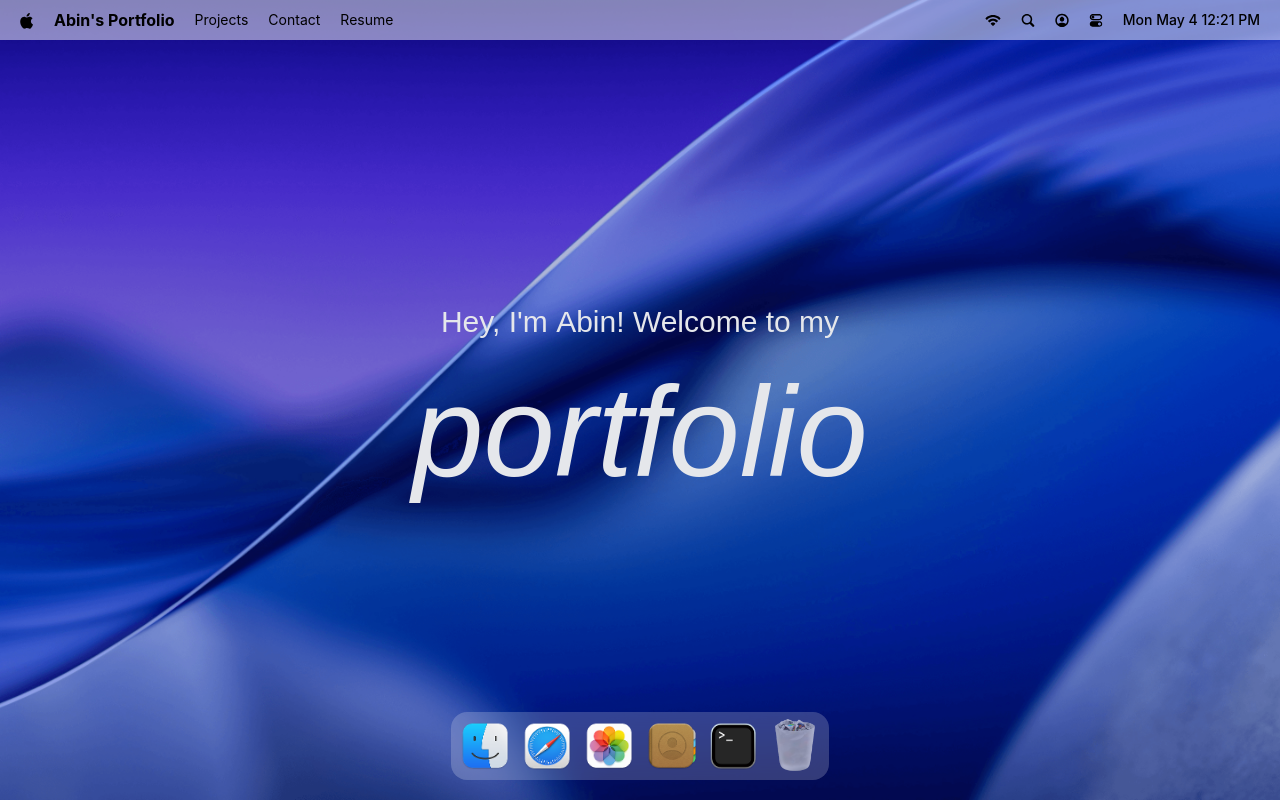
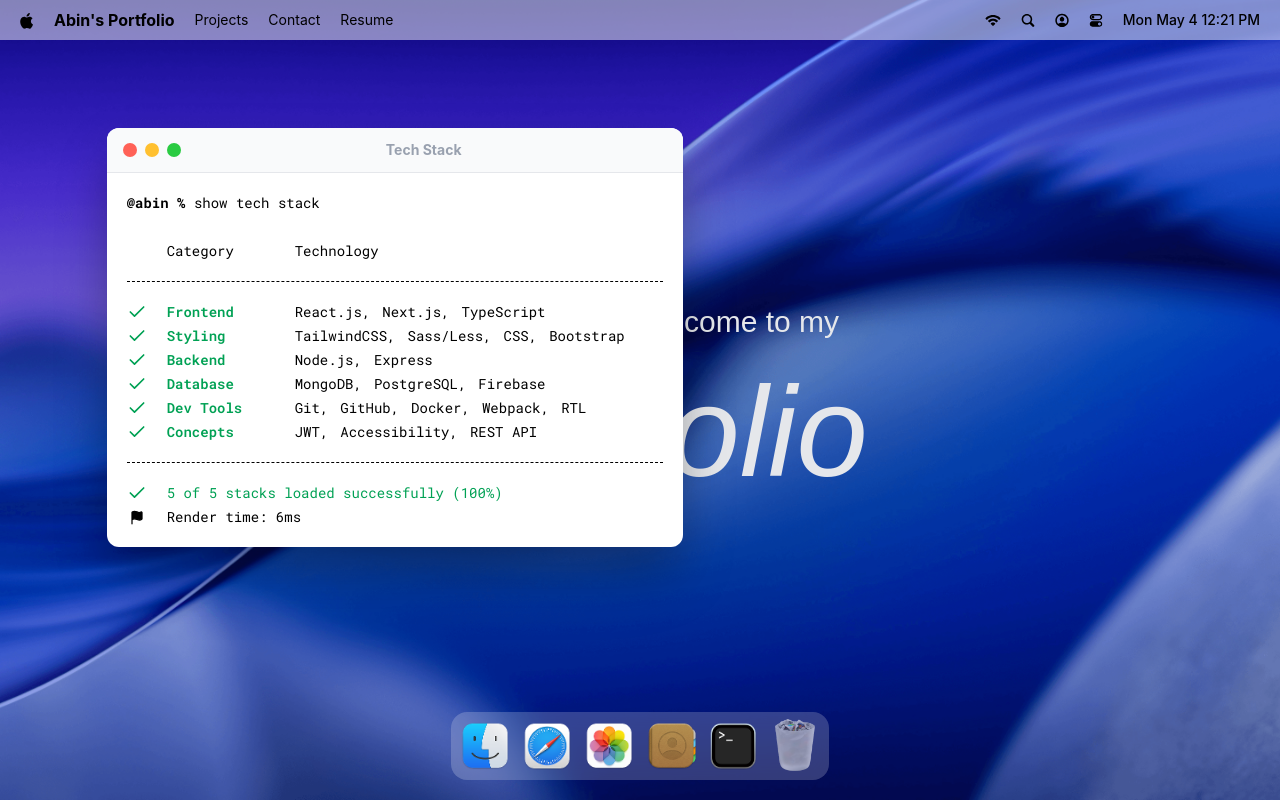
Before and after one commit to Abin-98/MacOS_portfolio, a React (Vite) app: page / in a window 1280 px wide. Both pictures are taken after a click on the button 733 px from the left and 746 px from the top of the page. Built offline with nearby package versions, Linux system fonts and the light colour scheme; a web font is replaced by a local one.

Commit message:
implement a hoc for managing window states and add the first window - terminal

```diff
--- a/src/App.jsx
+++ b/src/App.jsx
@@ -1,4 +1,10 @@
 import {Dock, Navbar, Welcome} from "#components"
+import gsap from "gsap"
+import { Draggable } from "gsap/Draggable"
+
+import { Terminal } from "#windows"
+
+gsap.registerPlugin(Draggable)
 
 const App = () => {
   return (
@@ -6,6 +12,8 @@
      <Navbar/>
      <Welcome/>
      <Dock/>
+
+     <Terminal/>
     </main>
   )
 }
--- /dev/null
+++ b/src/components/WindowControls.jsx
@@ -0,0 +1,14 @@
+import useWindowStore from "#store/window"
+
+const WindowControls = ({target}) => {
+    const {closeWindow} = useWindowStore()
+  return (
+    <div id="window-controls">
+      <div className="close" onClick={() => closeWindow(target)}/>
+      <div className="minimize"></div>
+      <div className="maximize"></div>
+    </div>
+  )
+}
+
+export default WindowControls
--- a/src/components/index.js
+++ b/src/components/index.js
@@ -1,5 +1,6 @@
 import Navbar from "#components/Navbar.jsx"
 import Welcome from "#components/Welcome.jsx"
 import Dock from "#components/Dock.jsx"
+import WindowControls from "./WindowControls"
 
-export {Navbar, Welcome, Dock}
+export {Navbar, Welcome, Dock, WindowControls}
--- a/src/constants/index.js
+++ b/src/constants/index.js
@@ -101,28 +101,34 @@
 
 const techStack = [
   {
+    id: 1,
     category: "Frontend",
-    items: ["React.js", "Next.js", "TypeScript", "Redux Saga", "Zustand"],
+    items: ["React.js", "Next.js", "TypeScript"],
   },
   {
+    id: 2,
     category: "Styling",
-    items: ["Tailwind CSS", "Sass/Less", "CSS", "Bootstrap", "Tachyons CSS"],
+    items: ["TailwindCSS", "Sass/Less", "CSS", "Bootstrap"],
   },
   {
+    id: 3,
     category: "Backend",
     items: ["Node.js", "Express"],
   },
   {
+    id: 4,
     category: "Database",
     items: ["MongoDB", "PostgreSQL", "Firebase"],
   },
   {
+    id: 5,
     category: "Dev Tools",
     items: ["Git", "GitHub", "Docker", "Webpack", "RTL"],
   },
   {
+    id: 6,
     category: "Concepts",
-    items: ["Performance Optimization", "Responsive Layout", "API Integration"],
+    items: ["JWT", "Accessibility", "REST API"],
   }
 ];
 
--- /dev/null
+++ b/src/hoc/WindowWrapper.jsx
@@ -0,0 +1,50 @@
+import useWindowStore from "#store/window"
+import { useGSAP } from "@gsap/react"
+import gsap from "gsap"
+import { Draggable } from "gsap/Draggable"
+import { useLayoutEffect, useRef } from "react"
+
+const WindowWrapper = (Component, windowKey) => {
+    const Wrapped = (props) => {
+        const { focusWindow, windows } = useWindowStore()
+        const { isOpen, zIndex } = windows[windowKey]
+        const ref = useRef(null)
+
+        useGSAP(() => {
+            const el = ref.current
+            if (!el || !isOpen) return
+
+            el.style.display = "block"
+
+            gsap.fromTo(el,
+                { scale: 0.8, opacity: 0, y: 40 },
+                { scale: 1, opacity: 1, y: 0, duration: 0.4,
+                    ease: "power3.out" })
+        }, [isOpen])
+
+        useGSAP(() => {
+            const el = ref.current
+            if(!el) return
+
+            const [instance] = Draggable.create(el, { onPress: () => focusWindow(windowKey)})
+
+            return () => instance.kill()
+        }, [])
+
+        useLayoutEffect(() => {
+            const el = ref.current
+            if (!el) return
+            el.style.display = isOpen ? "block" : "none"
+        }, [isOpen])
+
+        return (<section id={windowKey} ref={ref} style={{ zIndex }} className="absolute">
+            <Component {...props} />
+        </section>)
+    }
+    Wrapped.displayName = `WindowWrapper(${Component.displayName || Component.name || 'Component'})`
+
+    return Wrapped
+
+}
+
+export default WindowWrapper
--- /dev/null
+++ b/src/windows/Terminal.jsx
@@ -0,0 +1,51 @@
+import { WindowControls } from '#components'
+import { techStack } from '#constants'
+import WindowWrapper from '#hoc/WindowWrapper'
+import { Check, Flag } from 'lucide-react'
+
+const Terminal = () => {
+    return (
+        <>
+            <div id='window-header'>
+                <WindowControls target="terminal"/>
+                <h2>Tech Stack</h2>
+            </div>
+
+            <div className='techstack'>
+                <p>
+                    <span className='font-bold'>@abin % </span>
+                    show tech stack
+                </p>
+                <div className='label'>
+                    <p className='w-32'>Category</p>
+                    <p>Technology</p>
+                </div>
+
+                <ul className='content'>{techStack.map(({ category, items, id }) => (
+                    <li key={id} className='flex items-center'>
+                        <Check className='check' size={20} />
+                        <h3>{category}</h3>
+                        <ul>{items.map((item, i) => (
+                            <li key={i}>{item}{i < items.length - 1 ? "," : ""}</li>
+                        ))}</ul>
+                    </li>
+                ))}
+                </ul>
+
+                <div className='footnote'>
+                    <p>
+                      <Check size={20}/> 5 of 5 stacks loaded successfully (100%)
+                    </p>
+                    <p className='text-black'>
+                        <Flag size={15} fill='black'/>
+                        Render time: 6ms
+                    </p>
+                </div>
+            </div>
+        </>
+    )
+}
+
+const TerminalWindow = WindowWrapper(Terminal, 'terminal')
+
+export default TerminalWindow
--- /dev/null
+++ b/src/windows/index.js
@@ -0,0 +1,3 @@
+import Terminal from "./Terminal";
+
+export {Terminal}
```
